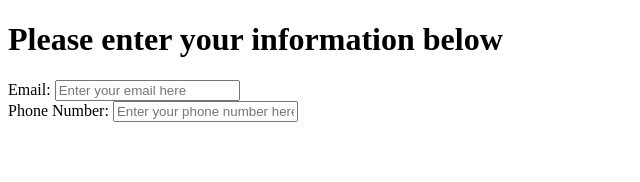
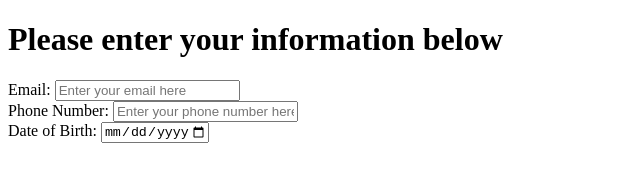
Before and after one commit to ITM-362-GA/Lab2, a plain HTML site: page index.html in a window 1280 px wide. Shown: the whole page, without its empty margins (0-640 px from the left). Drawn offline with Linux system fonts and the light colour scheme.

Commit message:
Updating index.html
Adding in the DOB (date of birth) field for the user while also adding a min and max date. I added that part to make it somewhat realistic.

```diff
--- a/index.html
+++ b/index.html
@@ -18,6 +18,10 @@
       <label for="phone">Phone Number: </label>
       <input type="phone" name="phone_number" id="phone" placeholder="Enter your phone number here" pattern="[0-9]{3}-[0-9]{3}-[0-9]{4}" required>
     </div>
+    <div>
+      <label for="date">Date of Birth: </label>
+      <input type="date" name="date_of_birth" id="date" min="1900-01-01" max="2025-01-19" required>
+    </div>
   </form>
 </body>
 </html>
```
